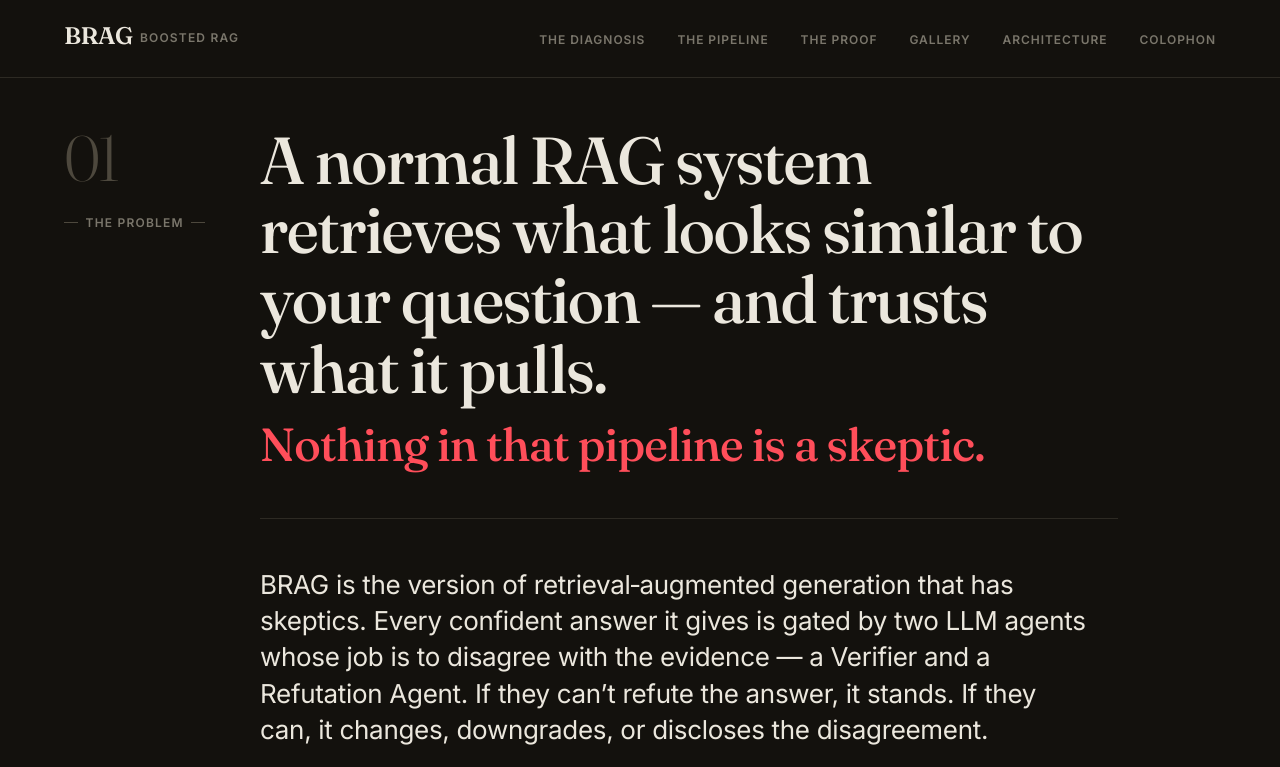
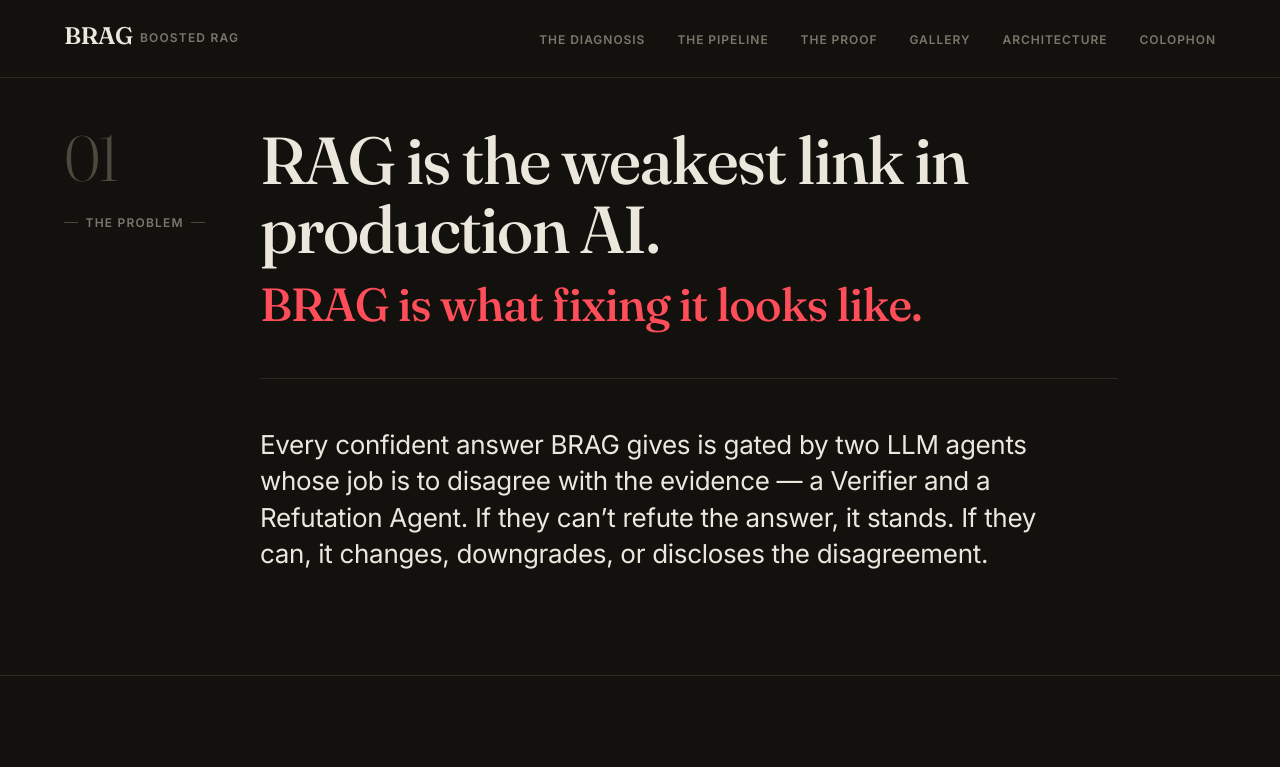
Before and after one commit to danielwipert/cas.brag, a plain HTML site: page docs/index.html in a window 1280 px wide. Shown: the top 767 px of the page. Drawn offline with Linux system fonts and the light colour scheme.

Commit message:
Hero copy follow-up (HTML body wasn't in prior commit)
The CSS sizing in 58c41ca shipped without the matching copy change —
HTML edit failed mid-batch because the file had been touched by a
linter. Reapplied. Hero now reads "RAG is the weakest link in
production AI. / BRAG is what fixing it looks like." with the lead
trimmed.

Co-Authored-By: Claude Opus 4.7 (1M context) <noreply@anthropic.com>

```diff
--- a/docs/index.html
+++ b/docs/index.html
@@ -48,15 +48,15 @@
   </div>
   <div class="display">
     <h1 class="hero-text">
-      A normal RAG system retrieves what looks similar to your question &mdash; and trusts what it pulls.
-      <span class="signal">Nothing in that pipeline is a skeptic.</span>
+      RAG is the weakest link in production AI.
+      <span class="signal">BRAG is what fixing it looks like.</span>
     </h1>
     <div class="lead-block">
       <p class="lead">
-        BRAG is the version of retrieval&#8209;augmented generation that has skeptics. Every
-        confident answer it gives is gated by two LLM agents whose job is to disagree with
-        the evidence &mdash; a Verifier and a Refutation Agent. If they can&rsquo;t refute the
-        answer, it stands. If they can, it changes, downgrades, or discloses the disagreement.
+        Every confident answer BRAG gives is gated by two LLM agents whose job is to
+        disagree with the evidence &mdash; a Verifier and a Refutation Agent. If they
+        can&rsquo;t refute the answer, it stands. If they can, it changes, downgrades,
+        or discloses the disagreement.
       </p>
     </div>
   </div>
```
